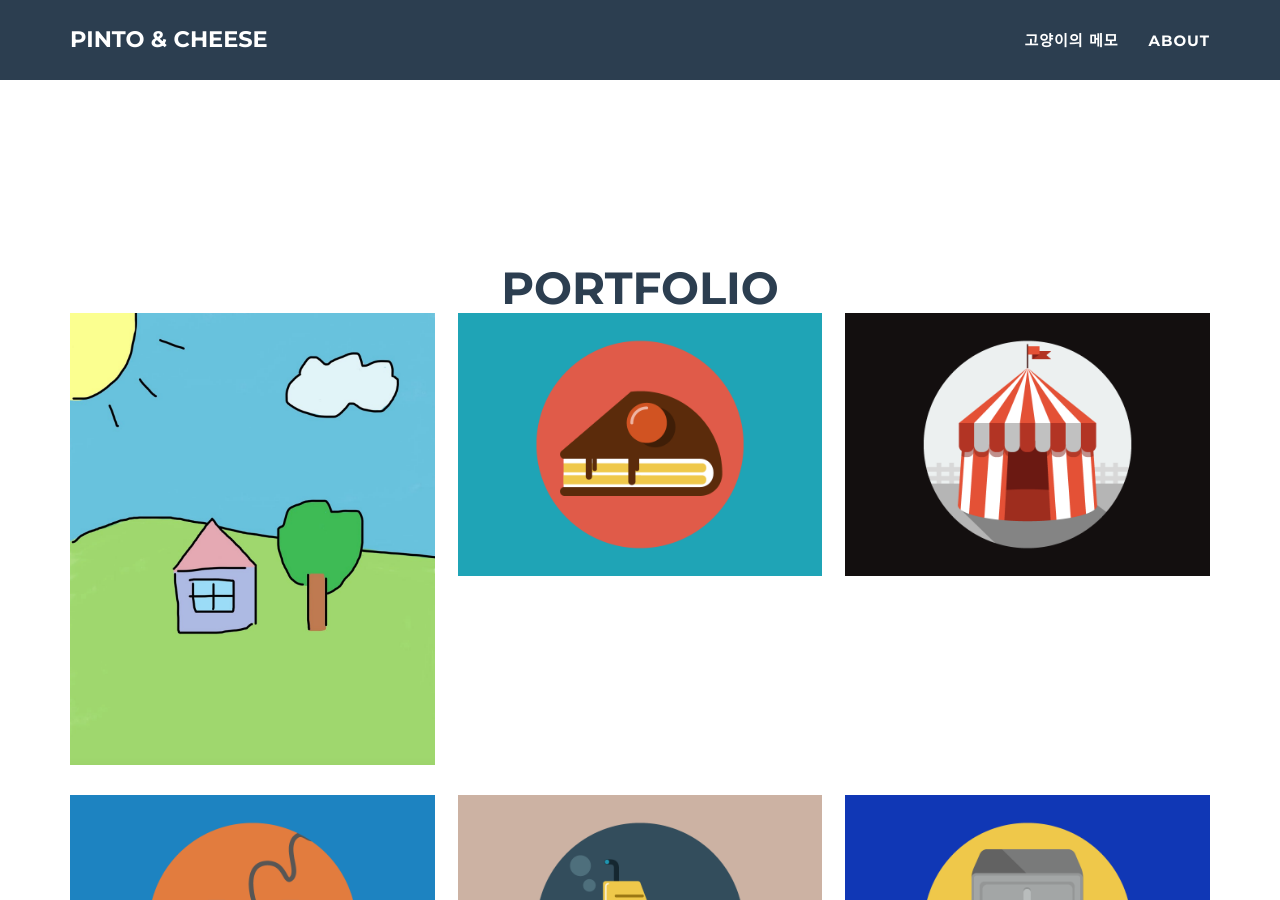
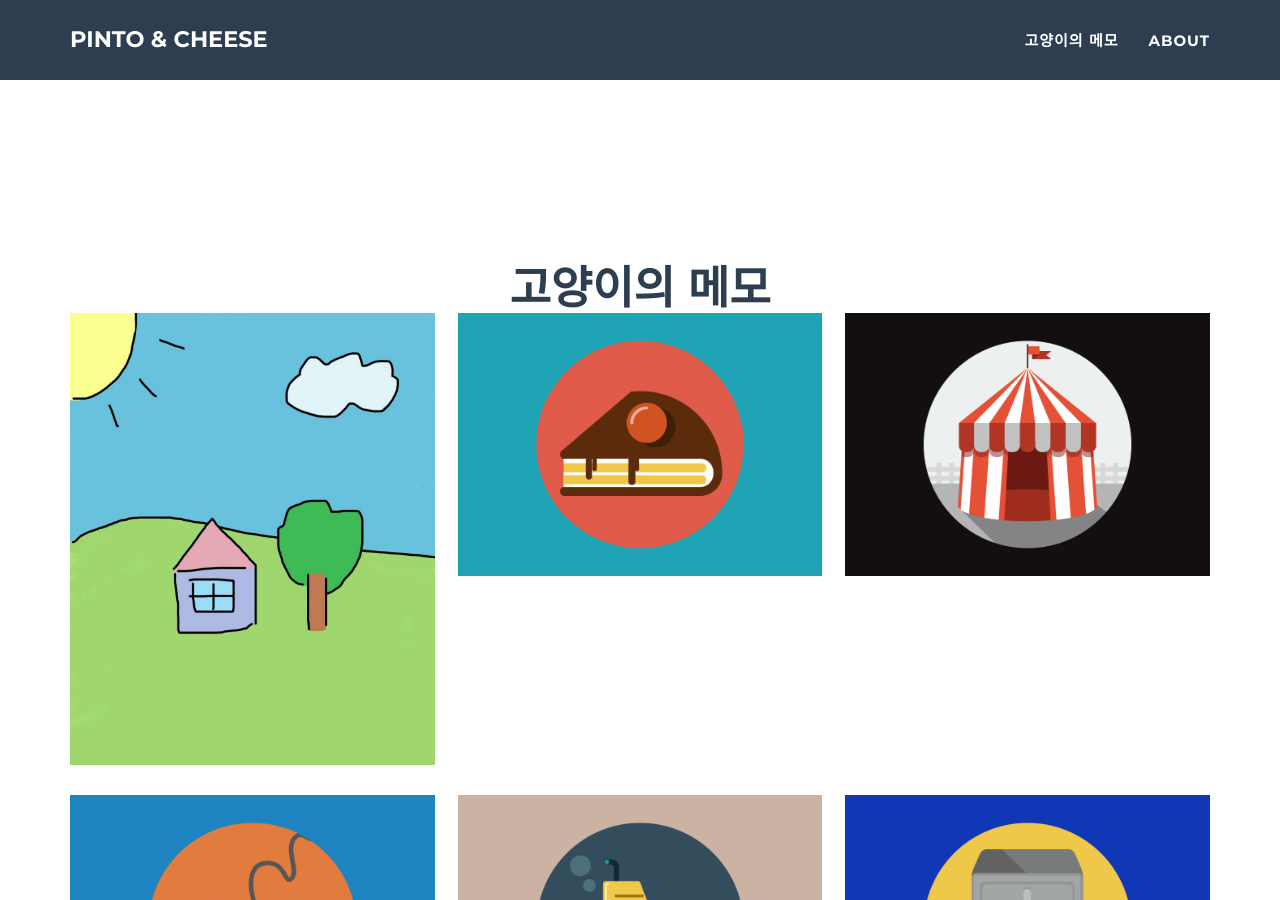
Before and after one commit to pintocheese/pintocheese.github.io, a Jekyll site: the page built from _posts/2014-07-18-project-1.markdown, in a window 1280 px wide and 900 px high, scrolled down 1721 px. Built offline with Jekyll 4.4.1, drawn with Linux system fonts in a browser that asks for light colours.

Commit message:
Update portfolio_grid.html

```diff
--- a/_includes/portfolio_grid.html
+++ b/_includes/portfolio_grid.html
@@ -3,7 +3,7 @@
   <div class="container portfolio-flex-grid">
     <div class="row">
       <div class="col-lg-12 text-center">
-        <h2>Portfolio</h2>
+        <h2>고양이의 메모</h2>
       </div>
     </div>
     <div class="portfolio-flex-row">
```
